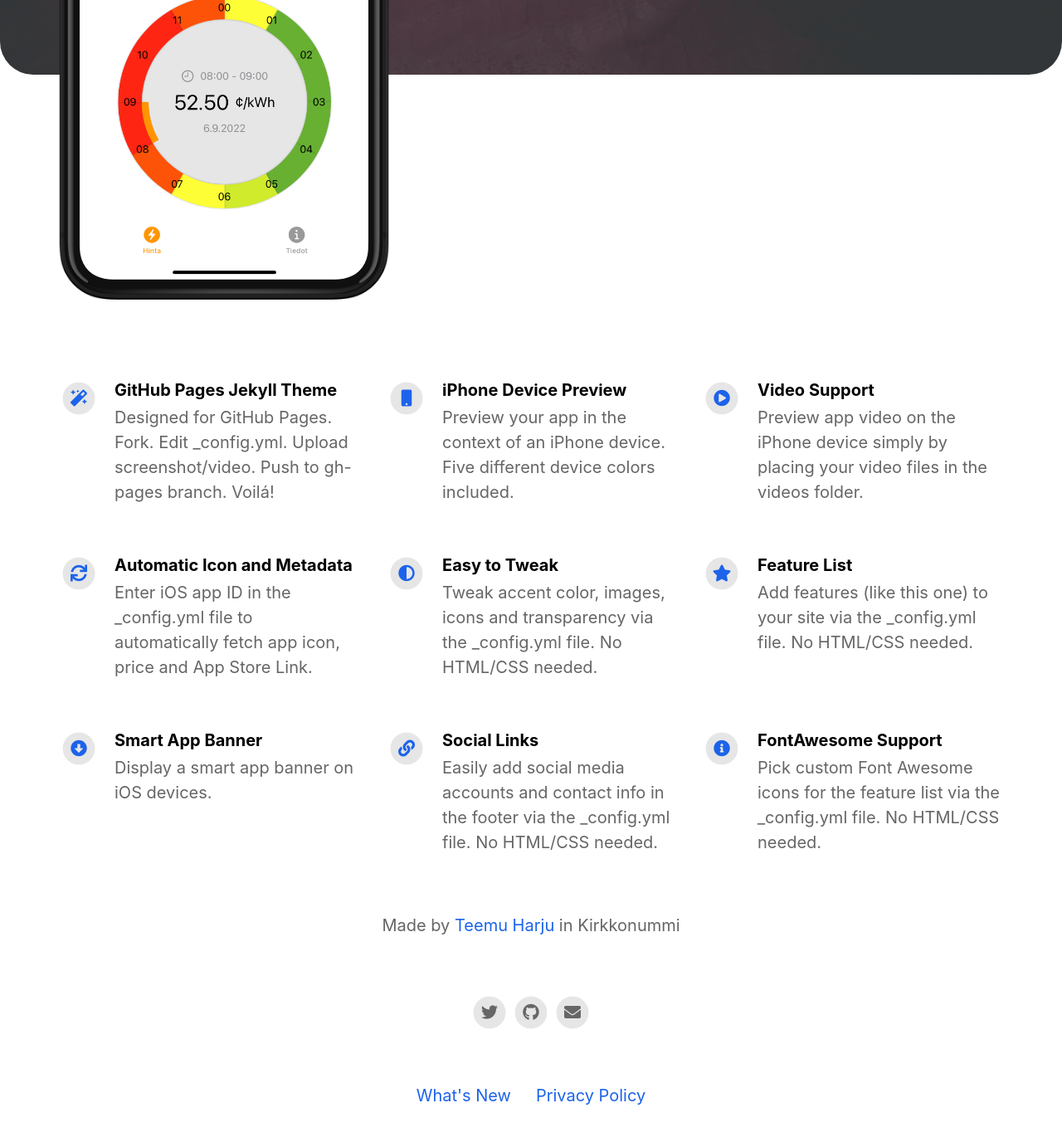
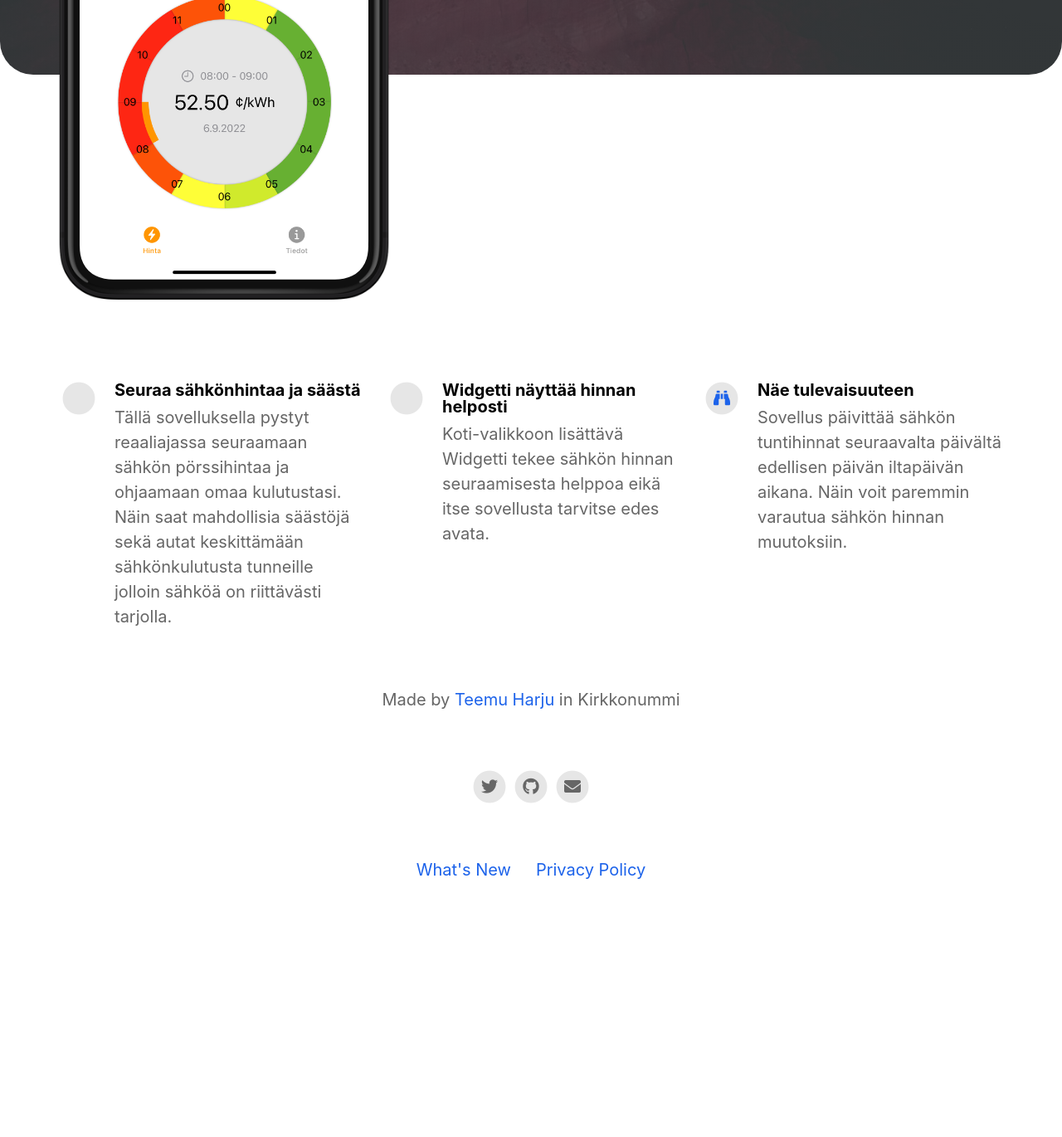
Before and after one commit to tsharju/Sahko-App-LandingPage-Fi, a Jekyll site: the page built from index.html, in a window 1280 px wide and 1400 px high, scrolled down 624 px. Shown: the top 1370 px of the window at 83% size. Built offline with Jekyll 4.4.1, drawn with Linux system fonts in a browser that asks for light colours; nearby versions of some CDN libraries; after the commit the page ends 1752 px from its top, so only the background shows below that.

Commit message:
Update _config.yml

```diff
--- a/_config.yml
+++ b/_config.yml
@@ -35,47 +35,17 @@ youtube_username                          :
 # Feature List                            Edit, add or remove features to be presented.
 features                                  :
 
-  - title                                 : GitHub Pages Jekyll Theme
-    description                           : Designed for GitHub Pages. Fork. Edit _config.yml. Upload screenshot/video. Push to gh-pages branch. Voilá!
-    fontawesome_icon_name                 : magic
+  - title                                 : Seuraa sähkönhintaa ja säästä
+    description                           : Tällä sovelluksella pystyt reaaliajassa seuraamaan sähkön pörssihintaa ja ohjaamaan omaa kulutustasi. Näin saat mahdollisia säästöjä sekä autat keskittämään sähkönkulutusta tunneille jolloin sähköä on riittävästi tarjolla.
+    fontawesome_icon_name                 : sack-dollar
 
-  - title                                 : iPhone Device Preview
-    description                           : Preview your app in the context of an iPhone device. Five different device colors included.
-    fontawesome_icon_name                 : mobile
+  - title                                 : Widgetti näyttää hinnan helposti
+    description                           : Koti-valikkoon lisättävä Widgetti tekee sähkön hinnan seuraamisesta helppoa eikä itse sovellusta tarvitse edes avata.
+    fontawesome_icon_name                 : gear
 
-  - title                                 : Video Support
-    description                           : Preview app video on the iPhone device simply by placing your video files in the videos folder.
-    fontawesome_icon_name                 : play-circle
-
-  - title                                 : Automatic Icon and Metadata
-    description                           : Enter iOS app ID in the _config.yml file to automatically fetch app icon, price and App Store Link.
-    fontawesome_icon_name                 : sync
-
-  - title                                 : Easy to Tweak
-    description                           : Tweak accent color, images, icons and transparency via the _config.yml file. No HTML/CSS needed.
-    fontawesome_icon_name                 : adjust
-
-  - title                                 : Feature List
-    description                           : Add features (like this one) to your site via the _config.yml file. No HTML/CSS needed.
-    fontawesome_icon_name                 : star
-
-  - title                                 : Smart App Banner
-    description                           : Display a smart app banner on iOS devices.
-    fontawesome_icon_name                 : arrow-alt-circle-down
-
-  - title                                 : Social Links
-    description                           : Easily add social media accounts and contact info in the footer via the _config.yml file. No HTML/CSS needed.
-    fontawesome_icon_name                 : link
-
-  - title                                 : FontAwesome Support
-    description                           : Pick custom Font Awesome icons for the feature list via the _config.yml file. No HTML/CSS needed.
-    fontawesome_icon_name                 : info-circle
-
-  - title                                 : # New Feature Title
-    description                           : # New Feature Description
-    fontawesome_icon_name                 : # Enter Font Awesome icon name (e.g. star). Find icons on fontawesome.com/icons.
-
-
+  - title                                 : Näe tulevaisuuteen
+    description                           : Sovellus päivittää sähkön tuntihinnat seuraavalta päivältä edellisen päivän iltapäivän aikana. Näin voit paremmin varautua sähkön hinnan muutoksiin.
+    fontawesome_icon_name                 : binoculars
 
 # Theme Settings
 topbar_color                              : "#000000"
```
